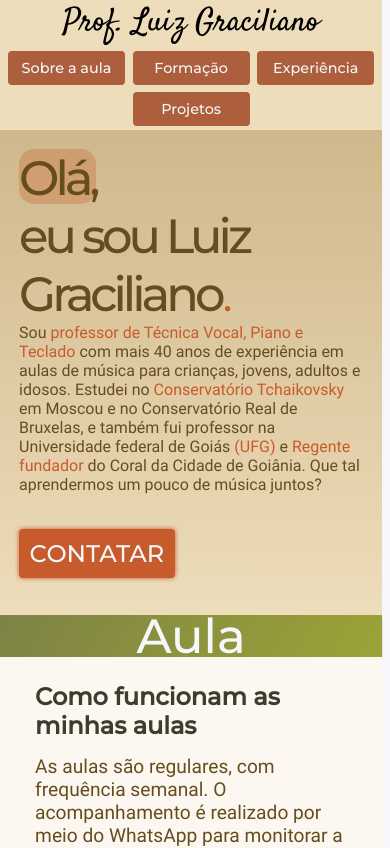
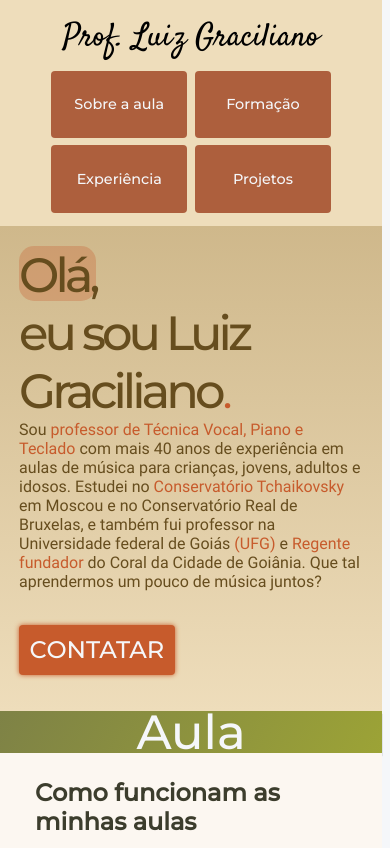
Before and after one commit to FilipeSall/Opus, a React (Create React App) app: page / in a window 390 px wide. Shown: the top 848 px of the page. Built offline with nearby package versions, Linux system fonts and the light colour scheme.

Commit message:
Corrigindo Tag meta og:img e ajustes finais em telas pequenas

```diff
--- a/public/index.html
+++ b/public/index.html
@@ -8,7 +8,7 @@
   <meta name="description" content="Música clássica e popular: Canto e piano, para crianças, jovens e adultos." />
   <meta name="keywords" content="Luiz, Graciliano, Salles, música, aulas, particular, terapia, Brasília, Escola, Educação, neuroplasticidade, intercâmbio, enem">
   <meta property="og:image"
-    content="https://www.facebook.com/photo.php?fbid=512417368890162&set=t.100000683942037&type=3">
+    content="https://scontent.fbsb1-1.fna.fbcdn.net/v/t1.18169-9/10387295_817847364914721_3683763093196392456_n.jpg?_nc_cat=101&ccb=1-7&_nc_sid=cdbe9c&_nc_eui2=AeHEBXIlOoLqXpYgHh6WfTJgh7Mis-7aWuSHsyKz7tpa5HA6lE78a0j6D09El6kZfUWz0FFRB06O2w6OqeTXg1U1&_nc_ohc=S0LZdENUoS8AX9iKlbA&_nc_ht=scontent.fbsb1-1.fna&oh=00_AfBtntAwut9N9_7yqimx-3y4CVhEvzdta1ndfMXYMJxEcQ&oe=64255046">
   <meta property="og:title" content="Luiz Graciliano - Aula de música particular.">
   <meta property="og:description" content="Aulas de música com um professor graduado na Rússia e pós-graduado em Bruxelas. Ele leciona para pessoas de todas as idades e níveis musicais.">
   <title>Luiz Graciliano - Aula de música particular</title>
--- a/src/App.css
+++ b/src/App.css
@@ -175,7 +175,7 @@ body{
     }
 }
 
-@media (max-width:400px) and (max-height:1560px){
+@media (max-width:400px) and (max-height:900px){
     .container{
         width: 100%;
     }
--- a/src/components/buttons/buttons.css
+++ b/src/components/buttons/buttons.css
@@ -70,10 +70,9 @@
     }
 }
 
-@media (max-width:400px) and (max-height:1560px){
+@media (max-width:400px) and (max-height:900px){
     .linkButton{
-        height: 3.5vh;
-        min-width: 30vw;
+        min-width: 35vw;
         font-size: 0.9rem;
     }
     .contactButton{
--- a/src/components/header/header.css
+++ b/src/components/header/header.css
@@ -57,6 +57,7 @@
         width: 100vw;
         height: max-content;
         flex-wrap: wrap;
+        padding: 5px;
     }
 }
 
@@ -69,8 +70,10 @@
 @media (max-width:400px) and (max-height:1560px){
     .header__container{
         width: 100%;
+        padding:10px;
     }
     .header__container > h1 {
         font-size: 2rem;
+        margin: 5px;
     }
 }
```
Also changed, not shown: 6 other files (tests, documents, lock files or other folders).
